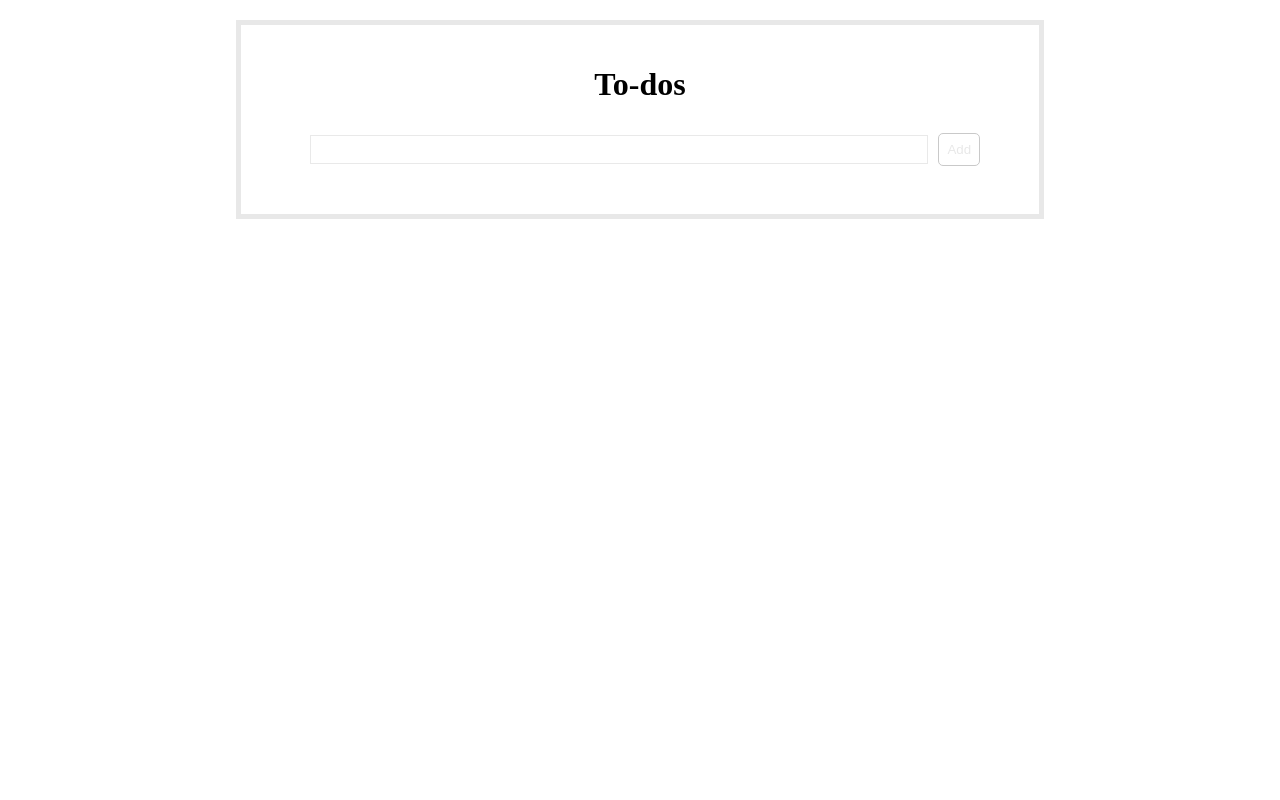
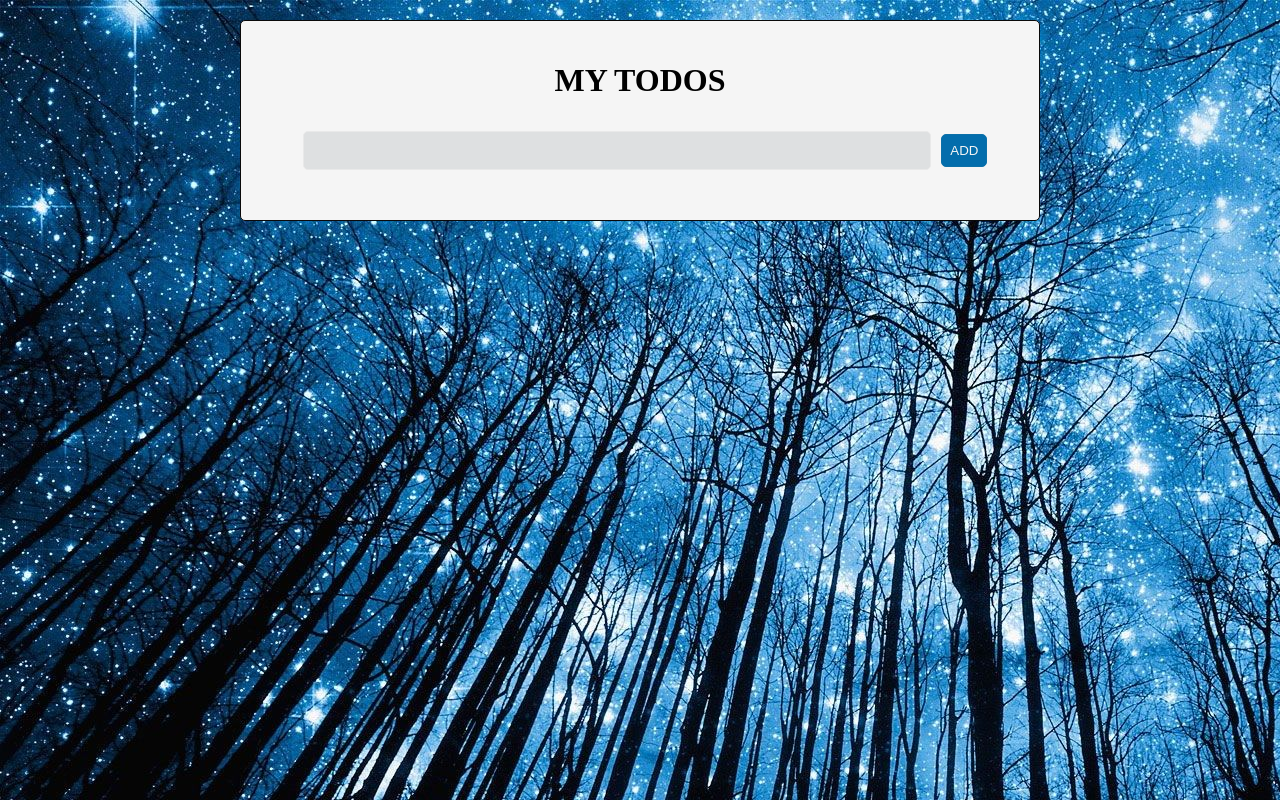
Before and after one commit to chitra1996/ToDo-App, an Angular app: page / in a window 1280 px wide. Built offline with nearby package versions, Linux system fonts and the light colour scheme.

Commit message:
added some styles to our to-do page

```diff
--- a/src/app/app.component.css
+++ b/src/app/app.component.css
@@ -1,10 +1,16 @@
+/* body {
+    background-image: url('./assets/images/wallpaper.jpg');
+} */
+
 .App {
-    text-align: center;
+  text-align: center;
 }
 
 .todo-wrapper {
-    margin: 20px auto 20px auto;
-    width: 60%;
-    border: 5px solid #e8e8e8;
-    padding: 20px;
+  margin: 20px auto 20px auto;
+  width: 60%;
+  border: 1px solid #0a090a;
+  border-radius: 5px;
+  padding: 20px;
+  background: #f5f5f5;
 }
--- a/src/app/components/header/header.component.html
+++ b/src/app/components/header/header.component.html
@@ -1 +1 @@
-<h1>To-dos</h1>
+<h1>MY TODOS</h1>
--- a/src/app/components/todo-input/todo-input.component.css
+++ b/src/app/components/todo-input/todo-input.component.css
@@ -12,17 +12,22 @@
 }
 
 .btn-primary {
-    color: #e8e8e8;
-    border  : 1px #c9c9c9 solid;
-    background-color: transparent;
+  color: #f5f5f5;
+  border: 1px #0c70a8 solid;
+  background-color: #036dac;
 }
 
 input {
   width: 80%;
-    border: 1.5px #e9e9e9 solid;
+  border: 1px #e9e9e9 solid;
+  border-radius: 5px;
   margin: 10px;
-    padding: 5px;
+  padding: 10px;
   line-height: 17px;
+  background: #dee0e1;
+  color: #00162c;
+  font-family: 'sans-serif';
+  font-size: 15px;
 }
 
 input:focus {
--- a/src/app/components/todo-input/todo-input.component.html
+++ b/src/app/components/todo-input/todo-input.component.html
@@ -1,4 +1,4 @@
 <div class="todo-input-wrapper">
   <input type="text" [(ngModel)]="todoText" value="todoText" />
-  <button class="btn btn-primary" (click)="addTodo()">Add</button>
+  <button class="btn btn-primary" (click)="addTodo()">ADD</button>
 </div>
--- a/src/app/components/todo-item/todo-item.component.css
+++ b/src/app/components/todo-item/todo-item.component.css
@@ -1,17 +1,26 @@
 .todoWrapper {
-    border-bottom: 1px solid #efefef;
+  border-bottom: 1px solid #dee0e1;
   text-align: left;
-    margin-bottom: 10px;
+  padding-left: 60px;
+  padding-right: 25px;
+  display: block;
+  padding-bottom: 25px;
+  margin-bottom: 15px;
+  font-family: 'sans-serif';
+  font-size: 15px;
 }
 
 .removeTodo {
+  float: right;
   margin-right: 20px;
   margin-bottom: 10px;
   outline: none;
+  -webkit-box-shadow: none;
   box-shadow: none;
-    border: 2px solid #000;
+  border: 0.5px solid #f7302e99;
+  background: #dd6161;
   border-radius: 3px;
   padding: 8px;
-    color: #000;
-    background-color: transparent;
+  color: #fff;
+  cursor: pointer;
 }
--- a/src/app/components/todo-item/todo-item.component.html
+++ b/src/app/components/todo-item/todo-item.component.html
@@ -1,3 +1,3 @@
 <div class="todoWrapper">
-    <button class="removeTodo"(click)="removeTodo()">Remove</button>{{todo.text}}
+    <button class="removeTodo"(click)="removeTodo()">REMOVE</button>{{todo.text}}
 </div>
--- a/src/index.html
+++ b/src/index.html
@@ -8,7 +8,7 @@
   <meta name="viewport" content="width=device-width, initial-scale=1">
   <link rel="icon" type="image/x-icon" href="favicon.ico">
 </head>
-<body>
+<body style="background-image: url('./assets/images/wallpaper.jpg'); background-repeat: no-repeat; background-attachment: fixed;">
   <app-root></app-root>
 </body>
 </html>
```
Also changed, not shown: src/assets/images/wallpaper.jpg (added). Lines whose indentation alone changed are shown as unchanged.
